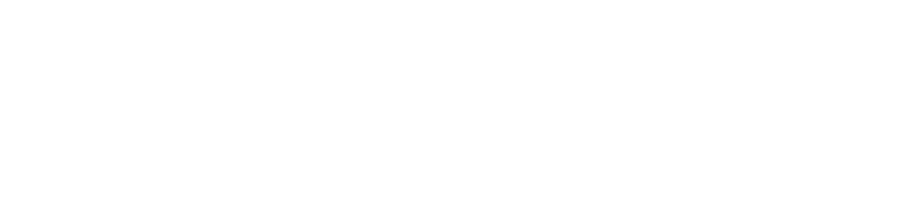
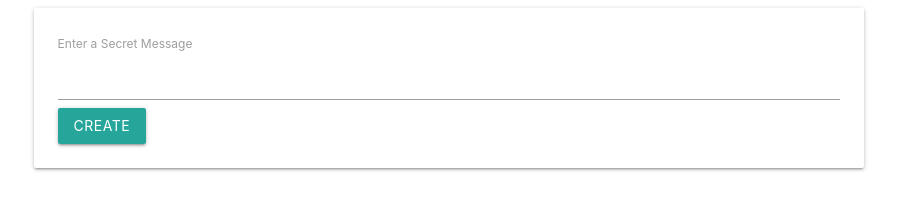
Before and after one commit to jjliman/secret-message, a plain HTML site: page index.html in a window 1280 px wide. Shown: the whole page, without its empty margins (191-1088 px from the left). Drawn offline with nearby package versions, Linux system fonts and the light colour scheme.

Commit message:
create basic form and keep track of input

```diff
--- a/index.html
+++ b/index.html
@@ -4,6 +4,17 @@
         <link rel="stylesheet" href="https://cdnjs.cloudflare.com/ajax/libs/materialize/1.0.0/css/materialize.min.css">
     </head>
     <body>
+        <div class="row">
+            <div class="col s8 offset-s2">
+                <div class="card-panel">
+                    <form>
+                        <label for="">Enter a Secret Message</label>
+                        <input type="text">
+                        <button class="btn">Create</button>
+                    </form>
+                </div>
+            </div>
+        </div>
         <script src="index.js"></script>
     </body>
 </html>
--- a/index.js
+++ b/index.js
@@ -0,0 +1,7 @@
+// is a normal <button></button> considered a submit in a form?
+document.querySelector('form').addEventListener('submit', event => {
+    event.preventDefault();
+
+    const input = document.querySelector('input');
+    console.log(input.value);
+});
```
